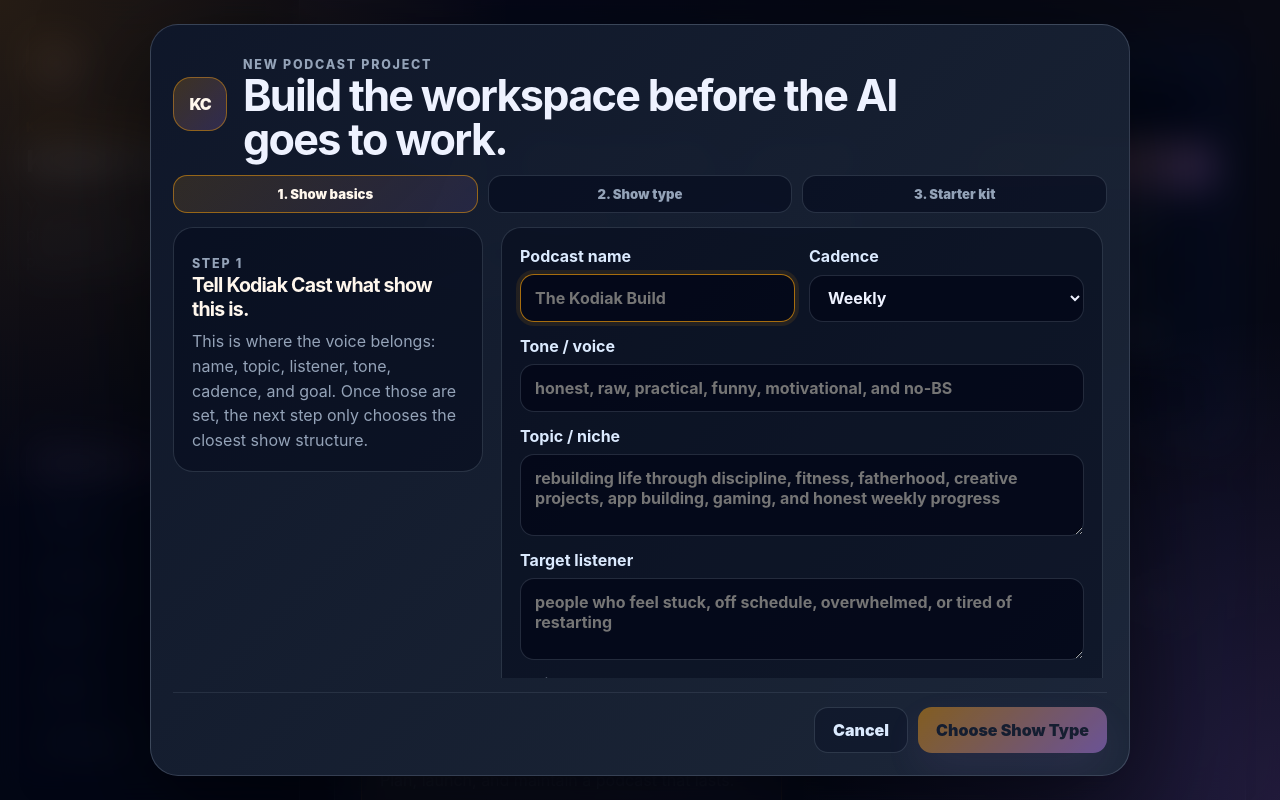
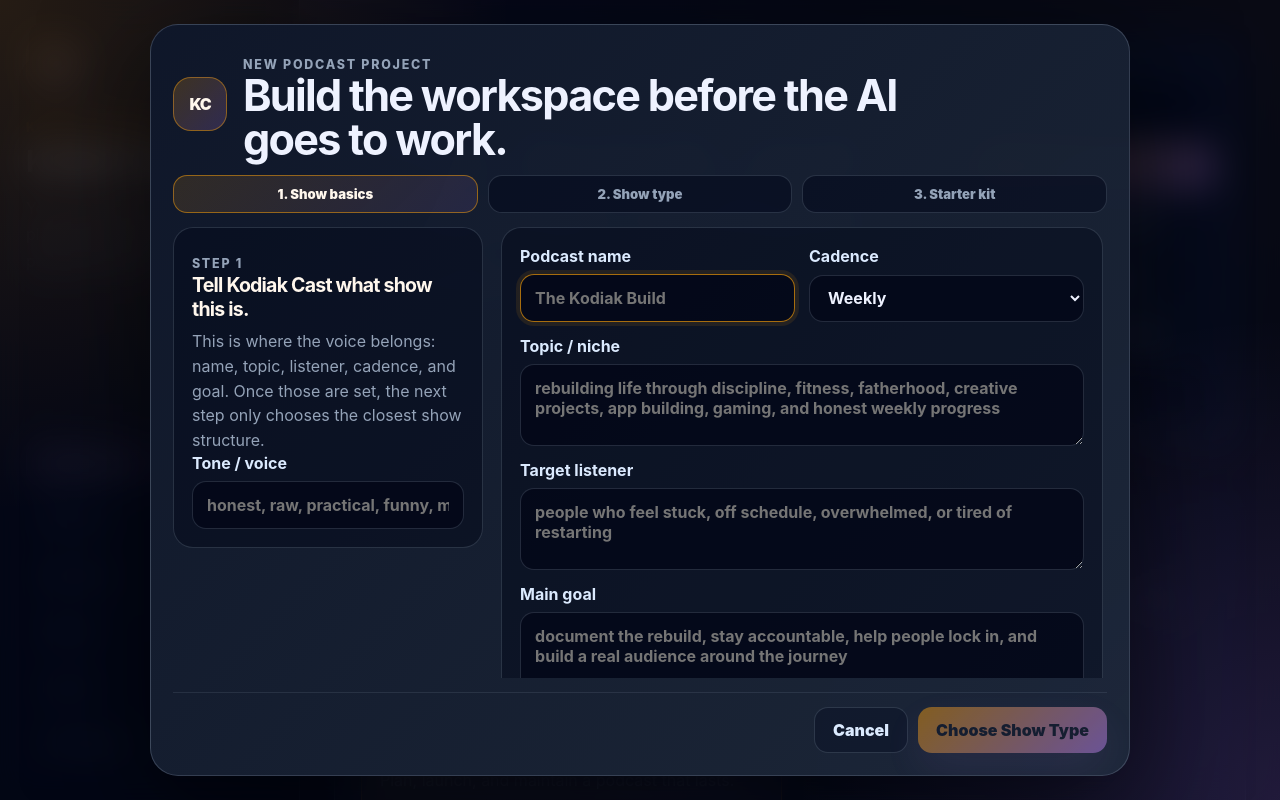
Before and after one commit to PapaKodiak92/kodiak-cast, a React (Vite) app: page / in a window 1280 px wide. Both pictures are taken after a click on the button "New Podcast Project". Shown: the top 800 px of the page. Built offline with nearby package versions, Linux system fonts and the light colour scheme.

Commit message:
Move tone field into wizard side card

```diff
--- a/src/components/ProjectWizard.tsx
+++ b/src/components/ProjectWizard.tsx
@@ -154,13 +154,22 @@ export function ProjectWizard({ isOpen, onCancel, onCreate, projectNumber }: Pro
 
         {step === 1 ? (
           <div className="wizard-body">
-            <div className="wizard-copy-card">
+            <div className="wizard-copy-card identity-card">
               <p className="eyebrow">Step 1</p>
               <h3>Tell Kodiak Cast what show this is.</h3>
               <p>
-                This is where the voice belongs: name, topic, listener, tone, cadence, and goal. Once those are set,
+                This is where the voice belongs: name, topic, listener, cadence, and goal. Once those are set,
                 the next step only chooses the closest show structure.
               </p>
+
+              <label className="wizard-side-field tone-side-field">
+                Tone / voice
+                <input
+                  onChange={(event) => updateDraft('tone', event.target.value)}
+                  placeholder="honest, raw, practical, funny, motivational, and no-BS"
+                  value={draft.tone}
+                />
+              </label>
             </div>
 
             <div className="wizard-form-grid">
@@ -183,15 +192,6 @@ export function ProjectWizard({ isOpen, onCancel, onCreate, projectNumber }: Pro
                   <option value="monthly">Monthly</option>
                   <option value="seasonal">Seasonal</option>
                 </select>
-              </label>
-
-              <label className="wizard-wide-label priority-field">
-                Tone / voice
-                <input
-                  onChange={(event) => updateDraft('tone', event.target.value)}
-                  placeholder="honest, raw, practical, funny, motivational, and no-BS"
-                  value={draft.tone}
-                />
               </label>
 
               <label className="wizard-wide-label">
```
